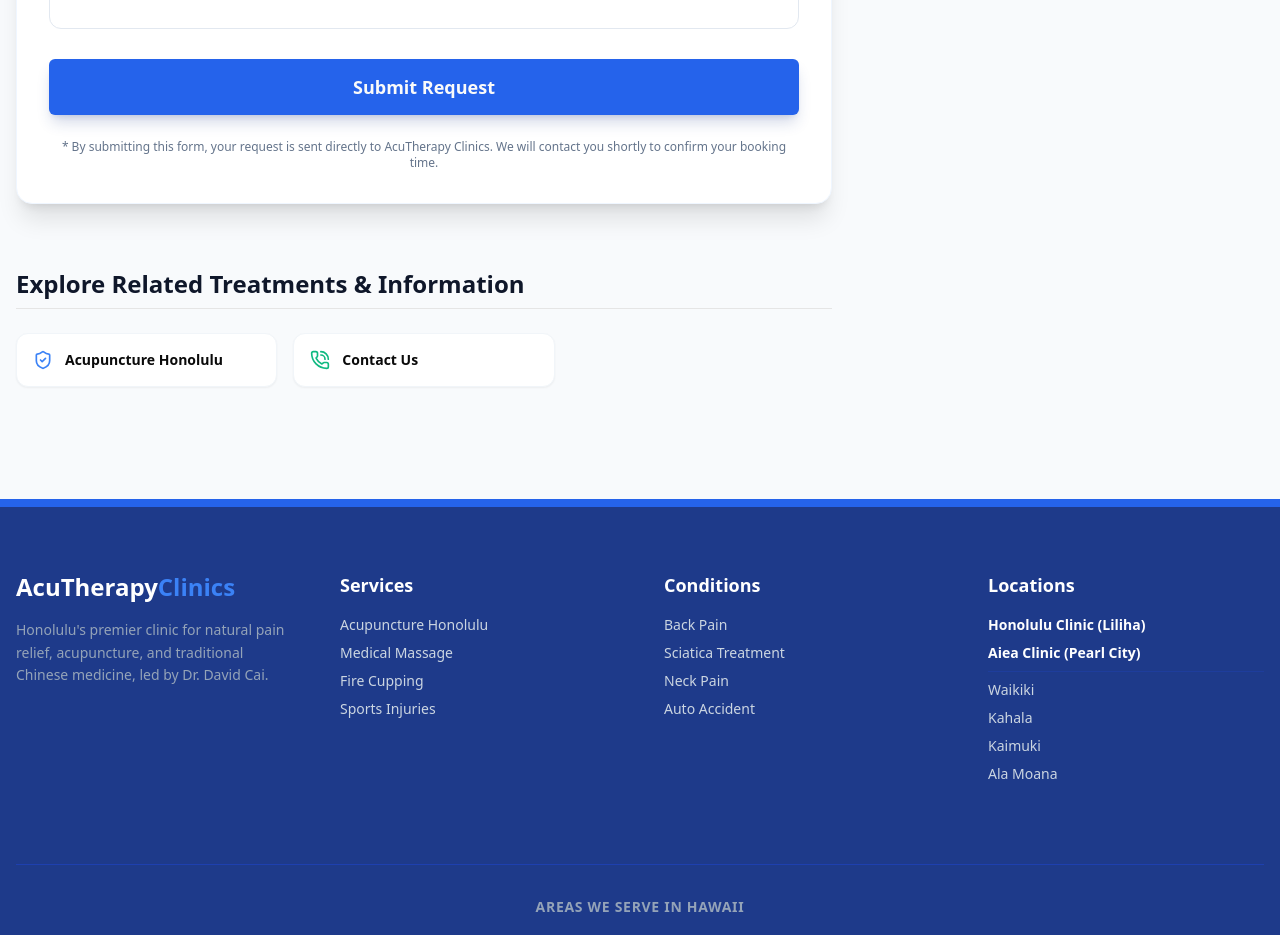
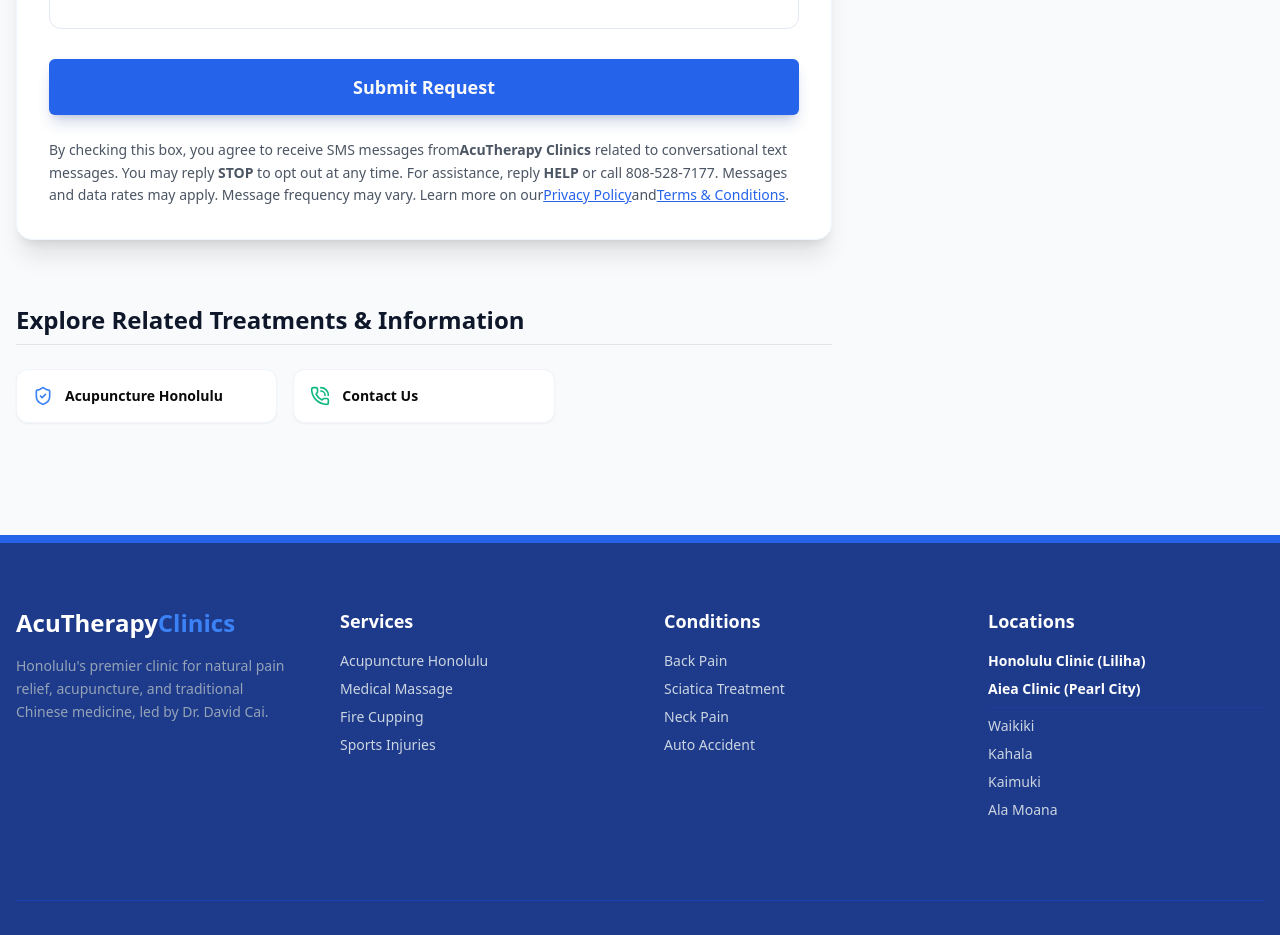
Before and after one commit to acutherapy/acutherapy-web-v2, a React (Vite) app: page /en/contact-us-honolulu in a window 1280 px wide. Shown: the part 3000-3935 px from the top of the page. Built offline with nearby package versions, Linux system fonts and the light colour scheme.

Commit message:
Update ContactHonoluluAcupuncturePage.tsx

```diff
--- a/src/pages/ContactHonoluluAcupuncturePage.tsx
+++ b/src/pages/ContactHonoluluAcupuncturePage.tsx
@@ -265,9 +265,21 @@
                     "Submit Request"
                   )}
                 </Button>
-                  <p className="text-xs text-slate-500 text-center mt-4">
-                    * By submitting this form, your request is sent directly to AcuTherapy Clinics. We will contact you shortly to confirm your booking time.
-                  </p>
+                  <p class="text-sm text-gray-600 leading-relaxed">
+  By checking this box, you agree to receive SMS messages from
+  <strong>AcuTherapy Clinics</strong> related to conversational text messages.
+  You may reply <strong>STOP</strong> to opt out at any time.
+  For assistance, reply <strong>HELP</strong> or call 808-528-7177.
+  Messages and data rates may apply. Message frequency may vary.
+  Learn more on our
+  <a href="https://acutherapy.com/privacy-policy" target="_blank" class="text-blue-600 underline">
+    Privacy Policy
+  </a>
+  and
+  <a href="https://acutherapy.com/terms-of-service" target="_blank" class="text-blue-600 underline">
+    Terms &amp; Conditions
+  </a>.
+</p>
                 </form>
               )}
             </div>
```
